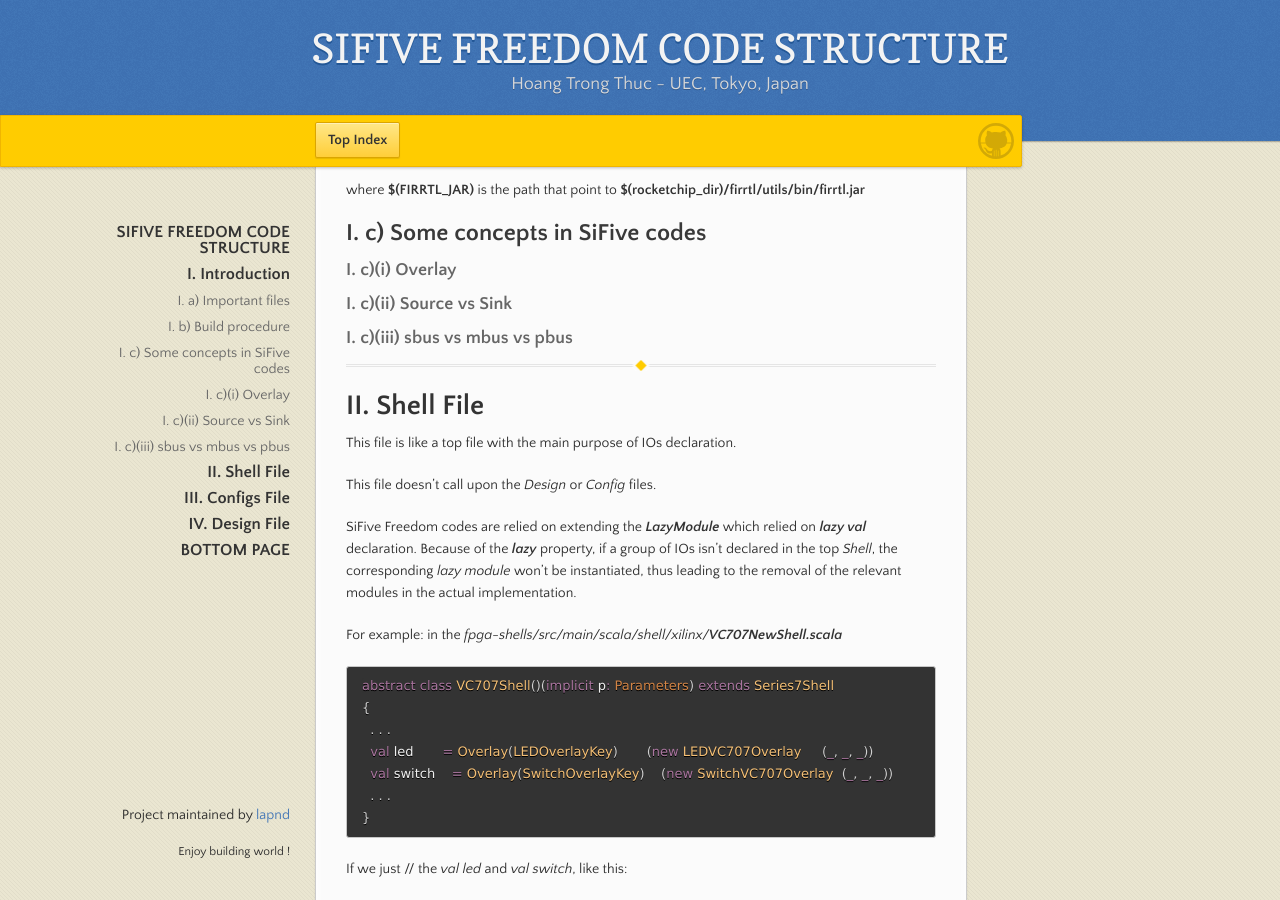
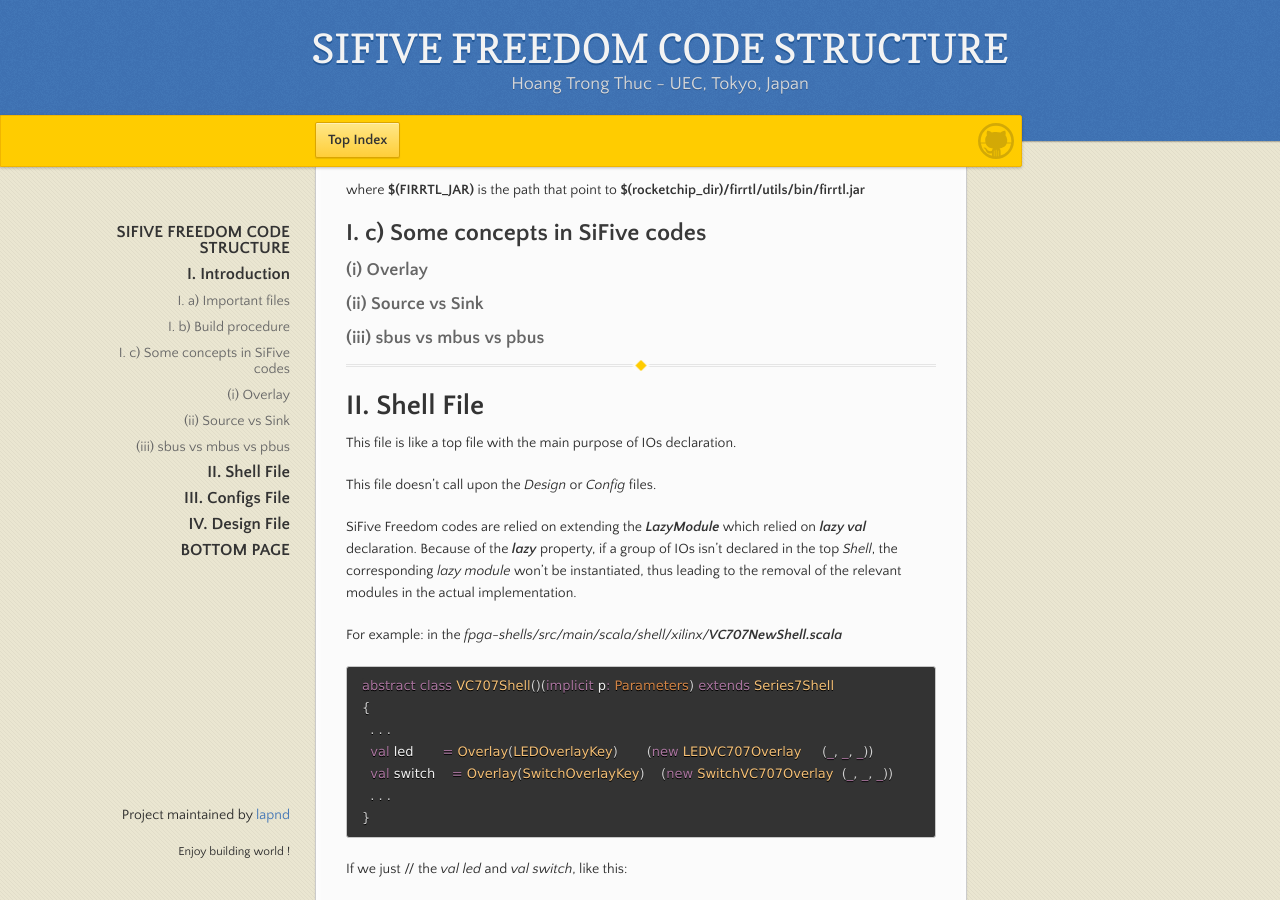
Before and after one commit to lapnd/httdes.github.io, a Jekyll site: the page built from freedom.md, in a window 1280 px wide and 900 px high, scrolled down 1303 px. Built offline with Jekyll 4.4.1, drawn with Linux system fonts in a browser that asks for light colours; our own code applies the rules of GitHub Pages for plain Markdown files.

```diff
--- a/freedom.md
+++ b/freedom.md
@@ -70,11 +70,11 @@ where **$(FIRRTL_JAR)** is the path that point to **$(rocketchip_dir)/firrtl/uti
 
 ## I. c) Some concepts in SiFive codes
 
-### I. c)(i) Overlay
+### (i) Overlay
 
-### I. c)(ii) Source vs Sink
+### (ii) Source vs Sink
 
-### I. c)(iii) sbus vs mbus vs pbus
+### (iii) sbus vs mbus vs pbus
 
 * * *
 
```
